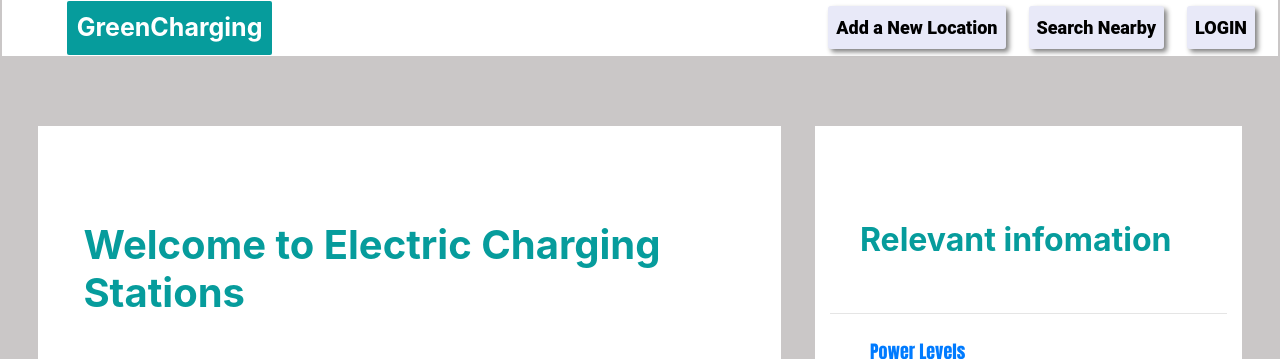
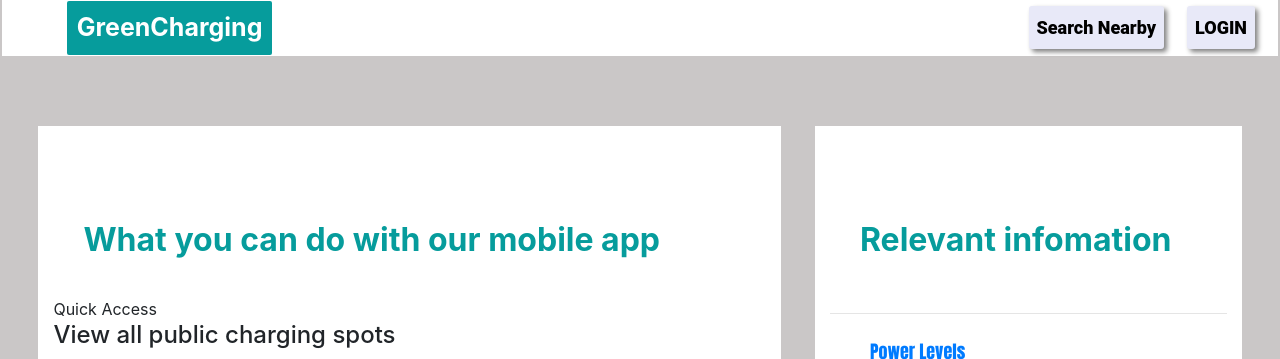
Before and after one commit to chuhaovince/Electric_Charging_Stations_App, a Python web app: template Electric_Charing_Stations/templates/index.html in a window 1280 px wide. Shown: the top 359 px of the page. Run offline with Jinja, Linux system fonts and the light colour scheme; the template is opened without the code that fills it, so the values that code supplies are empty; some libraries are stand-ins or nearby versions.

Commit message:
Changes to home page v1

```diff
--- a/Electric_Charing_Stations/templates/index.html
+++ b/Electric_Charing_Stations/templates/index.html
@@ -20,9 +20,6 @@
             <div class="collapse navbar-collapse" id="navbarSupportedContent">
                 <ul class="navbar-nav mr-auto">
                     <li class="nav-item active">
-                        <a class="nav-link" href="/add">Add a New Location</a>
-                    </li>
-                    <li class="nav-item active">
                         <a class="nav-link" href="/search">Search Nearby</a>
                     </li>
                     <li class="nav-item active">
@@ -34,29 +31,76 @@
         <div class = "container">
             <div class = "row">
                 <div class = "col-lg-8 col-md-12 col-sm-12 col-xs-12">
-                    <h1 class = "header-1">
-                        Welcome to Electric Charging Stations
-                    </h1>
+                    <h2 class = "header-1">
+                        What you can do with our mobile app
+                    </h2>
+                        <div class="sixty-forty-wrap">
+                            <div class="sixty-forty-row">
+                                <div class="sixty-side">
+                                    <div class="sixty-pre-title">Quick Access</div>
+                                    <h4 class="sixty-title">View all public charging spots</h4>
+                                    <div class="sixty-blurb">
+                                        Find a public charging station near you thats
+                                        open, available, and ready to be used. Our mobile
+                                        app makes it easier for you to charge on-the-go.
+                                    </div>
+                                </div>
+                                <div class="forty-side">
+                                    <img src="https://greenlots.com/wp-content/uploads/2019/02/GL_icon_quick-access-1.svg" alt=""
+                                    class="forty-image">
+                                </div>
+                            </div>
 
+                            <div class="sixty-forty-row">
+                                <div class="sixty-side">
+                                    <div class="sixty-pre-title">Travel With Confidence
+                                    </div>
+                                    <h4 class="sixty-title">Locate the nearest charger</h4>
+                                    <div class="sixty-blurb">
+                                        Use location services to easily find the closest
+                                        charger, filter on charger type, and create a list
+                                        of your favorite charging spots.
+                                    </div>
+                                </div>
+                                <div class="forty-side">
+                                    <img src="https://greenlots.com/wp-content/uploads/2019/02/GL_icon_travel-confidence-1.svg" alt="" class="forty-image">
+                                </div>
+                            </div>
+
+                            <section class="ev-drivers-section smart-charging-section">
+                                <div class="wrap">
+                                    <header class="smart-charging-header">
+                                        <div class="sc-head__pre-title">power user</div>
+                                        <h3 class="sc-head__section-title">Smart Charging</h3>
+                                        <div class="sc-head__section-blurb">
+                                            Stay informed with real-time updates, charging
+                                            status, history and payment details all from your
+                                            app.
+                                        </div>
+                                    </header>
+                                <div class="image-blurbs-outer one23grid">
+                                    <div class="img-blurb">
+                                        <div class="img-blurb__image-wrap">
+                                            <img src="https://greenlots.com/wp-content/uploads/2019/02/GL_icon_charging-updates-1.svg" alt="" class="img-blurb__image">
+                                        </div>
+                                        <div class="img-blurb__blurb"> Get real-time charging updates</div>
+                                    </div>
+                                    <div class="img-blurb">
+                                        <div class="img-blurb__image-wrap">
+                                            <img src="https://greenlots.com/wp-content/uploads/2019/02/GL_icon_smart-charging-1.svg" alt="" class="img-blurb__image">
+                                        </div>
+                                        <div class="img-blurb__blurb"> Check your charging progress</div>
+                                    </div>
+                                    <div class="img-blurb">
+                                        <div class="img-blurb__image-wrap">
+                                            <img src="https://greenlots.com/wp-content/uploads/2019/02/GL_icon_history-balance-1.svg" alt="" class="img-blurb__image">
+                                        </div>
+                                        <div class="img-blurb__blurb"> View your charging history and balance</div>
+                                    </div>
+                                </div>
+                            </section>
+                        </div>
                     <hr class="my-4">
-                    <div class = "img" style="max-width : 1500px">
-                        <img class = "center-fit" src= "../static/img/homepage_img.jpg">
-                    </div>
-                    <div class="text">
-                        <p>
-                            An electric vehicle, also called an EV, uses one or more electric motors or
-                            traction motors for propulsion. An electric vehicle may be powered through a
-                            collector system by electricity from off-vehicle sources, or may be self-contained
-                            with a battery, solar panels or an electric generator to convert fuel to electricity.
-                            EVs include, but are not limited to, road and rail vehicles, surface and underwater vessels, electric aircraft and electric spacecraft.
-                        </p>
-                        <p><strong>History:</strong>
-                            <br>
-                            Electric motive power started in 1827, when Hungarian priest Ányos Jedlik built the first crude but viable electric motor, provided with stator, rotor and commutator, and the year after he used it to power a tiny car.
-                            A few years later, in 1835, professor Sibrandus Stratingh of the University of Groningen, the Netherlands, built a small-scale electric car, and between 1832 and 1839 (the exact year is uncertain), Robert Anderson of Scotland invented the first crude electric carriage, powered by non-rechargeable primary cells.
-                            Around the same period, early experimental electrical cars were moving on rails, too. American blacksmith and inventor Thomas Davenport built a toy electric locomotive, powered by a primitive electric motor, in 1835. In 1838, a Scotsman named Robert Davidson built an electric locomotive that attained a speed of four miles per hour (6 km/h). In England a patent was granted in 1840 for the use of rails as conductors of electric current, and similar American patents were issued to Lilley and Colten in 1847.
-                        </p>
-                    </div>
                 </div>
                 <div class = "col-lg-4 col-md-12 col-sm-12 col-xs-12">
                     <h2 class = "header-2">
--- a/Electric_Charing_Stations/templates/search.html
+++ b/Electric_Charing_Stations/templates/search.html
@@ -31,9 +31,6 @@
     </button>
       <div class="collapse navbar-collapse" id="navbarSupportedContent">
         <ul class="navbar-nav mr-auto">
-            <li class="nav-item active">
-                <a class="nav-link" href="/add">Add a New Location</a>
-            </li>
             <li class="nav-item active">
                 <a class="nav-link" href="/search">Search Nearby</a>
             </li>
```
